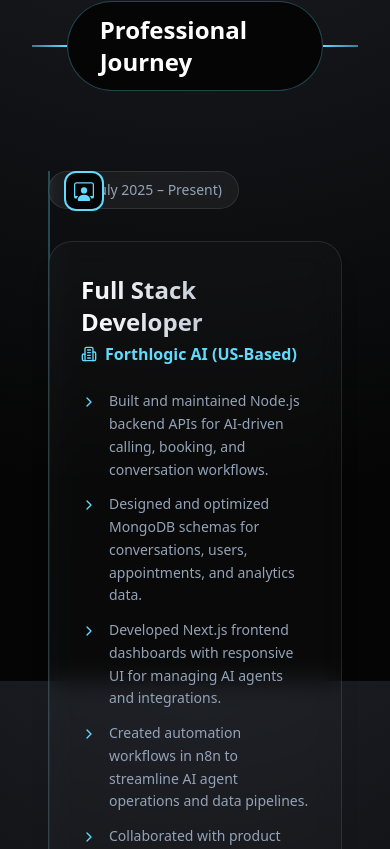
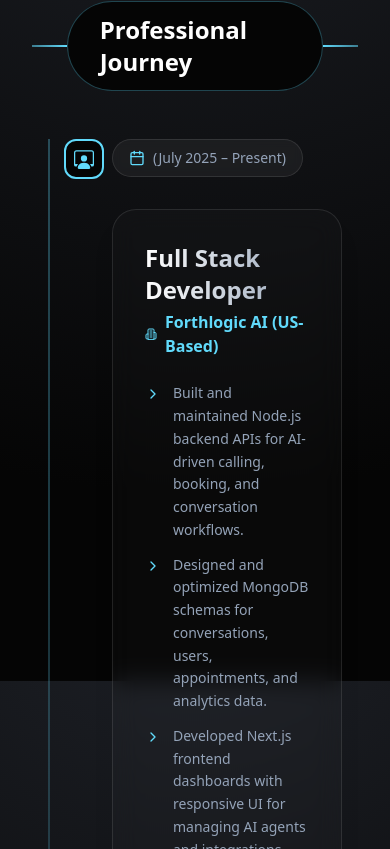
Before and after one commit to idriss112/personal-portfolio, a Next.js app: page / in a window 390 px wide. Shown: the part 2695-3544 px from the top of the page. Built offline with nearby package versions, Linux system fonts and the light colour scheme.

Commit message:
fix: prevent experience timeline overlap on mobile

```diff
--- a/src/app/components/experience/page.tsx
+++ b/src/app/components/experience/page.tsx
@@ -8,12 +8,12 @@ function Experience() {
   return (
     <div
       id="experience"
-      className="relative z-50 py-16 lg:py-32  overflow-hidden"
+      className="relative z-50 py-16 lg:py-24 overflow-hidden"
     >
       {/* Decorative Background Blur */}
       <div className="absolute top-1/2 left-1/2 -translate-x-1/2 -translate-y-1/2 w-[600px] h-[600px] bg-[#61DAFB]/10 blur-[120px] rounded-full pointer-events-none" />
 
-      <div className="flex justify-center mb-20 lg:mb-32">
+      <div className="flex justify-center mb-12 lg:mb-20">
         <div className="flex items-center">
           <span className="w-24 h-[2px] bg-gradient-to-r from-transparent to-[#61DAFB]"></span>
           <span className="bg-[#050505] border border-[#61DAFB]/30 w-fit text-white p-3 px-8 text-2xl font-bold rounded-full shadow-[0_0_20px_rgba(97, 218, 251, 0.3)]">
@@ -32,7 +32,7 @@ function Experience() {
             <div key={exp.id} className="relative">
               <SectionReveal direction={index % 2 === 0 ? "right" : "left"}>
                 <div
-                  className={`flex flex-col md:flex-row items-center gap-8 ${index % 2 === 0 ? "md:flex-row" : "md:flex-row-reverse"}`}
+                  className={`flex flex-col md:flex-row items-start md:items-center gap-8 ${index % 2 === 0 ? "md:flex-row" : "md:flex-row-reverse"}`}
                 >
                   {/* Timeline Dot */}
                   <div className="absolute left-4 md:left-1/2 md:-translate-x-1/2 top-0 w-10 h-10 rounded-xl bg-[#050505] border-2 border-[#61DAFB] flex items-center justify-center z-10 shadow-[0_0_15px_rgba(97, 218, 251, 0.3)]">
@@ -41,7 +41,7 @@ function Experience() {
 
                   {/* Date Badge (Mobile: visible, Desktop: visible) */}
                   <div
-                    className={`w-full md:w-1/2 flex ${index % 2 === 0 ? "md:justify-end" : "md:justify-start"}`}
+                    className={`w-full md:w-1/2 pl-16 md:pl-0 flex ${index % 2 === 0 ? "md:justify-end" : "md:justify-start"}`}
                   >
                     <div className="bg-white/5 backdrop-blur-sm border border-white/10 px-4 py-2 rounded-full flex items-center gap-2 text-slate-400 text-sm font-medium">
                       <Calendar className="w-4 h-4 text-[#61DAFB]" />
@@ -51,7 +51,7 @@ function Experience() {
 
                   {/* Content Card */}
                   <div
-                    className={`w-full md:w-1/2 ${index % 2 === 0 ? "md:text-left" : "md:text-left"}`}
+                    className={`w-full md:w-1/2 pl-16 md:pl-0 ${index % 2 === 0 ? "md:text-left" : "md:text-left"}`}
                   >
                     <div className="group relative p-8 rounded-3xl border border-white/10 bg-white/[0.02] backdrop-blur-md hover:border-[#61DAFB]/50 transition-all duration-500 shadow-xl hover:shadow-[#61DAFB]/10">
                       <div className="flex flex-col gap-4">
```
